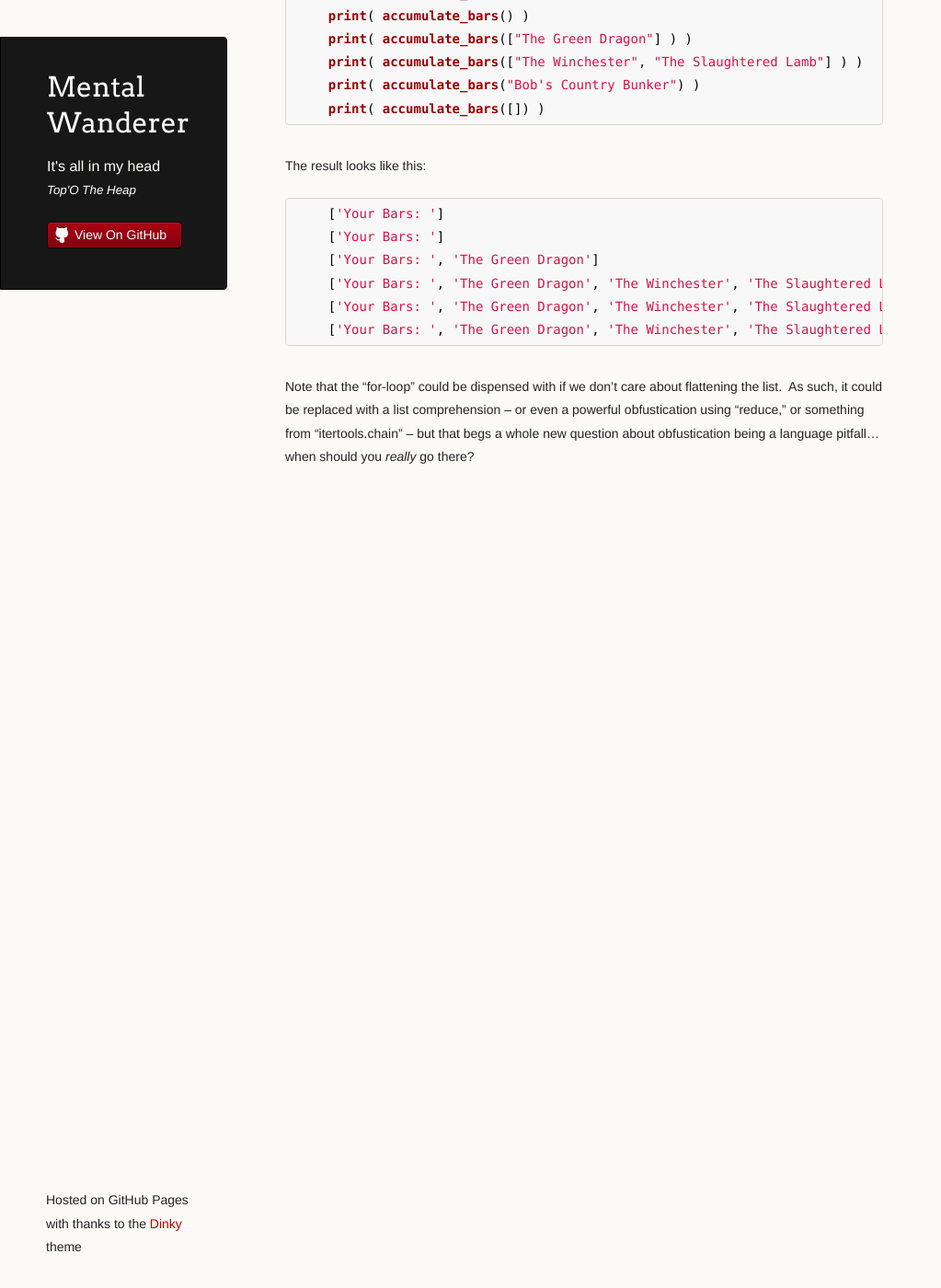
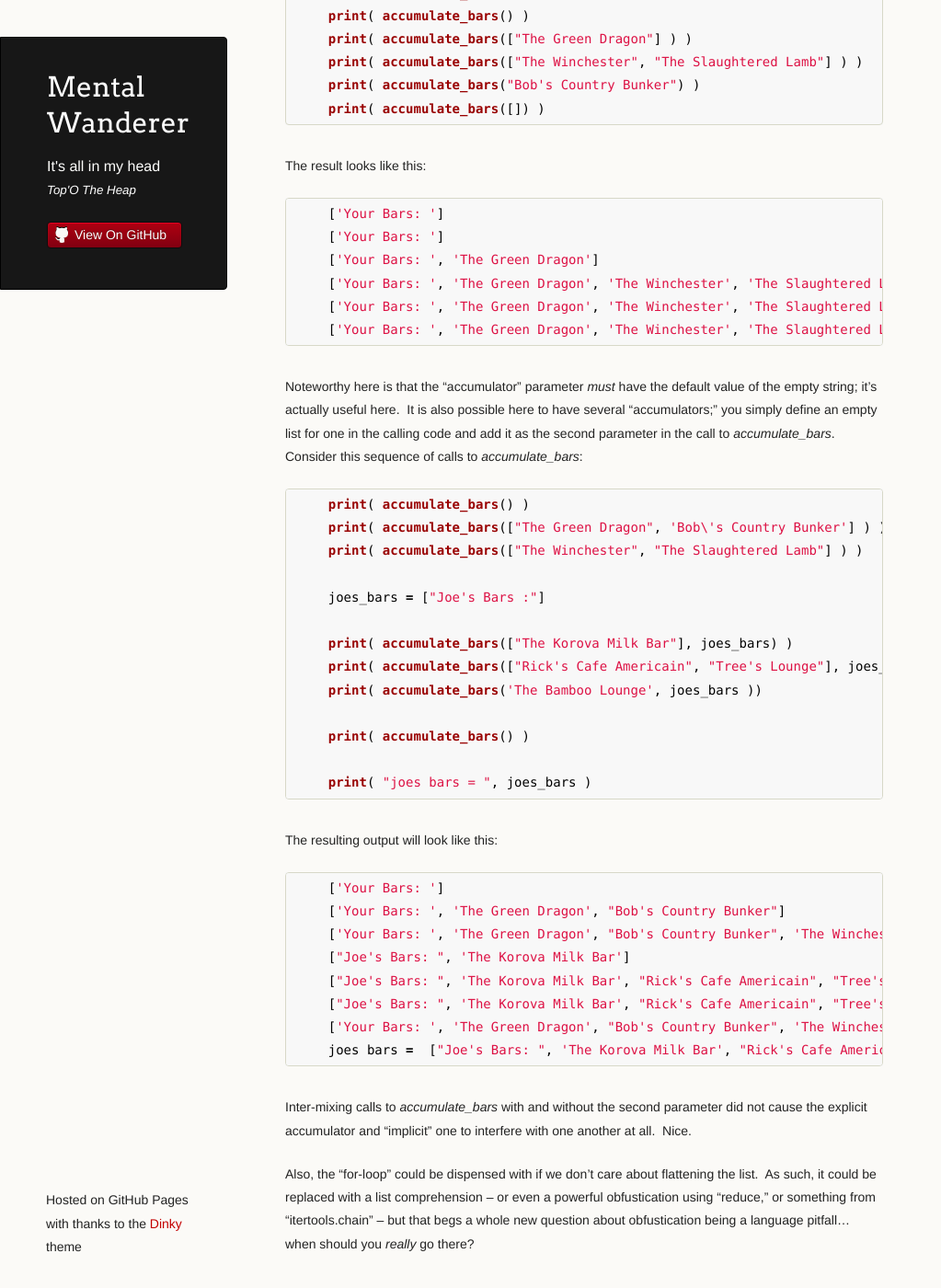
Before and after one commit to coryburt/coryburt.github.io, a Jekyll site: the page built from _posts/2018-03-16-More-Python-Pitfalls.md, in a window 1280 px wide and 1400 px high, scrolled down 4392 px. Shown: the whole window at 92% size, without its empty margins (0-1023 px from the left). Built offline with Jekyll 4.4.1, drawn with Linux system fonts in a browser that asks for light colours.

Commit message:
Update entry

````diff
--- a/_posts/2018-03-16-More-Python-Pitfalls.md
+++ b/_posts/2018-03-16-More-Python-Pitfalls.md
@@ -171,6 +171,38 @@ The result looks like this:
     ['Your Bars: ', 'The Green Dragon', 'The Winchester', 'The Slaughtered Lamb', "Bob's Country Bunker"]
     ['Your Bars: ', 'The Green Dragon', 'The Winchester', 'The Slaughtered Lamb', "Bob's Country Bunker"]
 ```
-Note that the "for-loop" could be dispensed with if we don't care about flattening the list.&nbsp;
+Noteworthy here is that the "accumulator" parameter _must_ have the default value of the empty string; it's actually useful here.&nbsp;
+It is also possible here to have several "accumulators;" you simply define an empty list for one in the calling code and add it as the
+second parameter in the call to _accumulate_bars_.&nbsp; Consider this sequence of calls to _accumulate_bars_:
+```python
+    print( accumulate_bars() )
+    print( accumulate_bars(["The Green Dragon", 'Bob\'s Country Bunker'] ) )
+    print( accumulate_bars(["The Winchester", "The Slaughtered Lamb"] ) )
+
+    joes_bars = ["Joe's Bars :"]
+
+    print( accumulate_bars(["The Korova Milk Bar"], joes_bars) )
+    print( accumulate_bars(["Rick's Cafe Americain", "Tree's Lounge"], joes_bars ))
+    print( accumulate_bars('The Bamboo Lounge', joes_bars ))
+
+    print( accumulate_bars() )
+
+    print( "joes bars = ", joes_bars )
+```
+The resulting output will look like this:
+```python
+    ['Your Bars: ']
+    ['Your Bars: ', 'The Green Dragon', "Bob's Country Bunker"]
+    ['Your Bars: ', 'The Green Dragon', "Bob's Country Bunker", 'The Winchester', 'The Slaughtered Lamb']
+    ["Joe's Bars: ", 'The Korova Milk Bar']
+    ["Joe's Bars: ", 'The Korova Milk Bar', "Rick's Cafe Americain", "Tree's Lounge"]
+    ["Joe's Bars: ", 'The Korova Milk Bar', "Rick's Cafe Americain", "Tree's Lounge", 'The Bamboo Lounge']
+    ['Your Bars: ', 'The Green Dragon', "Bob's Country Bunker", 'The Winchester', 'The Slaughtered Lamb']
+    joes bars =  ["Joe's Bars: ", 'The Korova Milk Bar', "Rick's Cafe Americain", "Tree's Lounge", 'The Bamboo Lounge']
+```
+Inter-mixing calls to _accumulate_bars_ with and without the second parameter did not cause the explicit accumulator
+and "implicit" one to interfere with one another at all.&nbsp; Nice.
+
+Also, the "for-loop" could be dispensed with if we don't care about flattening the list.&nbsp;
 As such, it could be replaced with a list comprehension &ndash; or even a powerful obfustication using "reduce," or something from "itertools.chain" &ndash;
 but that begs a whole new question about obfustication being a language pitfall... when should you _really_ go there?
````
